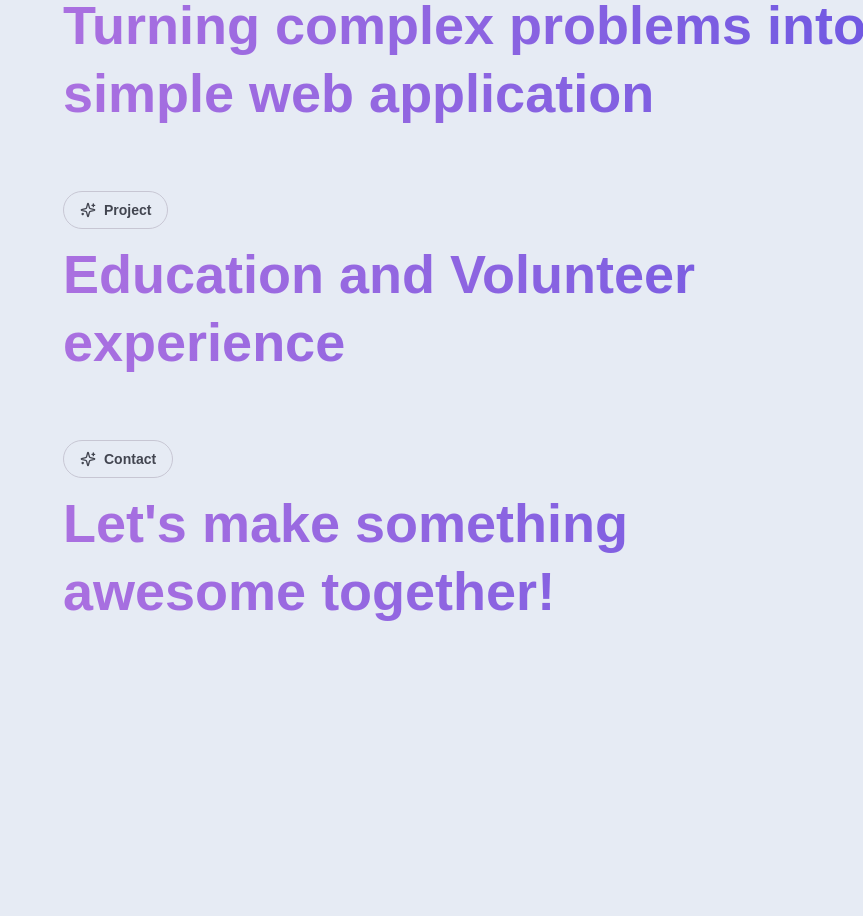
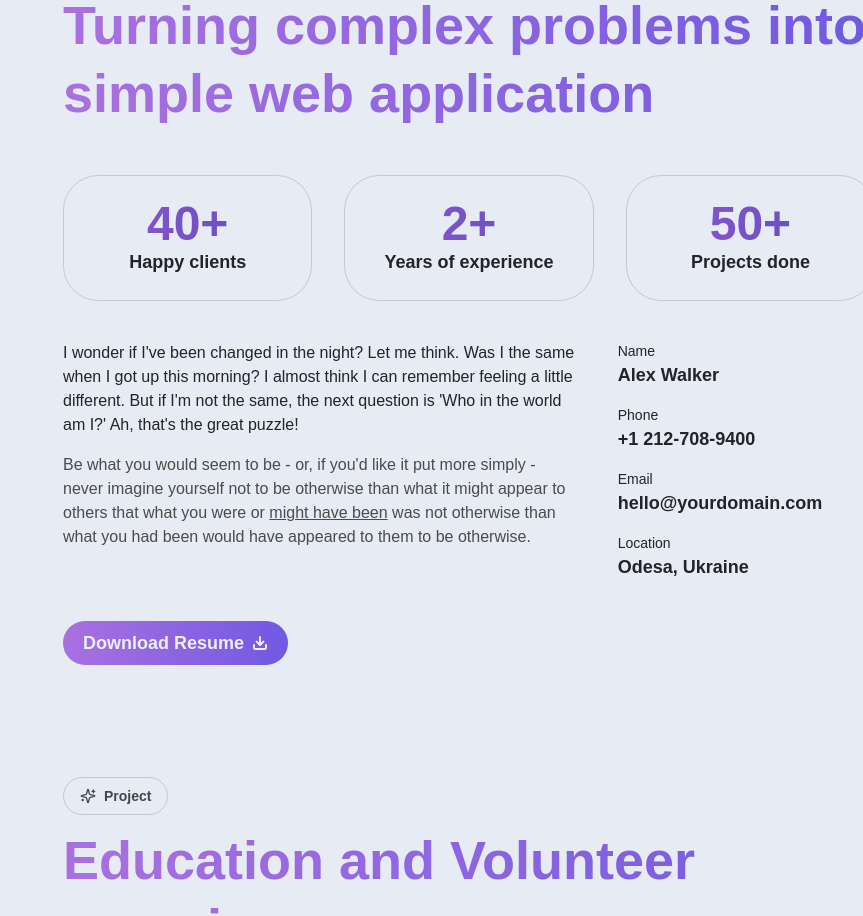
Before and after one commit to phongit-kha/design-to-code, a Next.js app: page / in a window 1280 px wide. Shown: the part 1900-2816 px from the top of the page, without its empty margins (417-1280 px from the left). Before the commit the page ends 2549 px from the top, so only its background shows below. Built offline with nearby package versions, Linux system fonts and the light colour scheme.

Commit message:
feat: add resposive style for about me section

```diff
--- a/src/components/AboutMeSection.tsx
+++ b/src/components/AboutMeSection.tsx
@@ -17,6 +17,87 @@ export function AboutMe({
       <h2 className="mt-3 bg-gradient-to-r from-accent to-secondary bg-clip-text text-3xl font-extrabold leading-tight text-transparent lg:text-[54px]">
         Turning complex problems into simple web application
       </h2>
+      <div className="py-12 text-[#4b4b4b]">
+        {/* Stats Section */}
+        <div className="mb-10 flex flex-col items-center justify-around gap-8 lg:flex-row">
+          <div className="w-full rounded-md border-[0.5px] border-t-opp-medium p-6 text-center lg:w-1/3">
+            <p className="bg-gradient-to-r from-t-accent to-t-secondary bg-clip-text text-5xl font-bold text-transparent">
+              40+
+            </p>
+            <p className="text-lg font-semibold text-t-bright">Happy clients</p>
+          </div>
+          <div className="w-full rounded-md border-[0.5px] border-t-opp-medium p-6 text-center lg:w-1/3">
+            <p className="bg-gradient-to-r from-t-accent to-t-secondary bg-clip-text text-5xl font-bold text-transparent">
+              2+
+            </p>
+            <p className="text-lg font-semibold text-t-bright">
+              Years of experience
+            </p>
+          </div>
+          <div className="w-full rounded-md border-[0.5px] border-t-opp-medium p-6 text-center lg:w-1/3">
+            <p className="bg-gradient-to-r from-t-accent to-t-secondary bg-clip-text text-5xl font-bold text-transparent">
+              50+
+            </p>
+            <p className="text-lg font-semibold text-t-bright">Projects done</p>
+          </div>
+        </div>
+
+        {/* Bio Section */}
+        <div className="flex flex-col items-start gap-10 lg:flex-row">
+          {/* Text Section */}
+          <div className="text- lg:w-2/3">
+            <p className="mb-4 text-t-bright">
+              I wonder if I've been changed in the night? Let me think. Was I
+              the same when I got up this morning? I almost think I can remember
+              feeling a little different. But if I'm not the same, the next
+              question is 'Who in the world am I?' Ah, that's the great puzzle!
+            </p>
+            <p>
+              Be what you would seem to be - or, if you'd like it put more
+              simply - never imagine yourself not to be otherwise than what it
+              might appear to others that what you were or{" "}
+              <u>might have been</u> was not otherwise than what you had been
+              would have appeared to them to be otherwise.
+            </p>
+          </div>
+
+          {/* Contact Section */}
+          <div className="space-y-4 lg:w-1/3">
+            <div>
+              <h3 className="text-sm text-t-bright">Name</h3>
+              <p className="text-lg font-semibold text-t-bright">Alex Walker</p>
+            </div>
+            <div>
+              <h3 className="text-sm text-t-bright">Phone</h3>
+              <p className="text-lg font-semibold text-t-bright">
+                +1 212-708-9400
+              </p>
+            </div>
+            <div>
+              <h3 className="text-sm text-t-bright">Email</h3>
+              <p className="text-lg font-semibold text-t-bright">
+                hello@yourdomain.com
+              </p>
+            </div>
+            <div>
+              <h3 className="text-sm text-t-bright">Location</h3>
+              <p className="text-lg font-semibold text-t-bright">
+                Odesa, Ukraine
+              </p>
+            </div>
+          </div>
+        </div>
+
+        {/* Download CV Button */}
+        <div className="mt-10 text-center">
+          <Link
+            href="project"
+            className="flex w-full items-center justify-center gap-2 rounded-md bg-gradient-to-r from-accent to-secondary px-5 py-2 text-lg font-bold text-t-opp-bright transition-transform duration-300 hover:scale-105 focus-visible:scale-105 lg:w-fit"
+          >
+            Download Resume <Download className="size-4 stroke-[3px]" />
+          </Link>
+        </div>
+      </div>
     </div>
   );
 }
```
